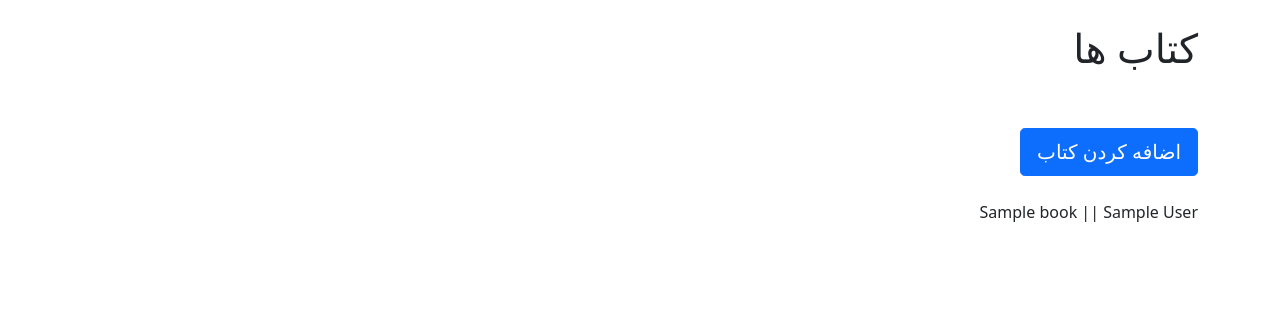
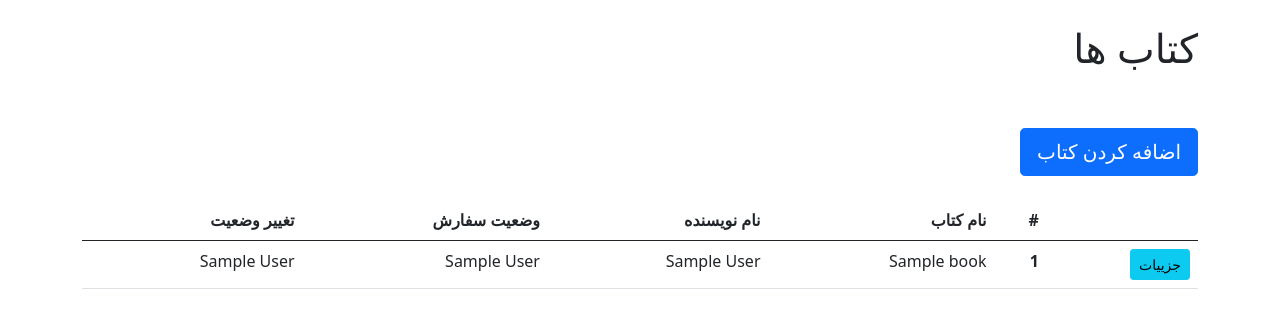
Before and after one commit to rzpanahi/Library-Manager, a Django app: page /books in a window 1280 px wide. Shown: the part 56-384 px from the top of the page. Run offline with Django 4.2, Linux system fonts and the light colour scheme; a user stored in the database is signed in; tables that the repository leaves empty hold one stand-in row (values such as "Sample post").

Commit message:
add book details

```diff
--- a/main/templates/books.html
+++ b/main/templates/books.html
@@ -11,9 +11,32 @@
     <a type="" class="btn btn-primary btn-lg" href="{% url 'addbook' %}">اضافه کردن کتاب</a>
     <br><br>
 
+    <table class="table">
+        <thead class="thead-dark">
+            <tr>
+                <th scope="col"></th>
+                <th scope="col">#</th>
+                <th scope="col">نام کتاب</th>
+                <th scope="col">نام نویسنده</th>
+                <th scope="col">وضعیت سفارش</th>
+                <th scope="col">تغییر وضعیت</th>
+            </tr>
+        </thead>
+        <tbody>
+            {% if books %}
             {% for book in books %}
-        <p>{{ book.name }} || {{ book.author }}</p>
+            <tr>
+                <td><a class="btn btn-sm btn-info" href="{% url 'book' book.id %}">جزییات</a></td>
+                <th scope="row">{{ book.id }}</th>
+                <td>{{ book.name }}</td>
+                <td>{{ book.author }}</td>
+                <td>{{ book.author }}</td>
+                <td>{{ book.author }}</td>
+            </tr>
             {% endfor %}
+            {% endif %}
+        </tbody>
+    </table>
 </div>
 
 {% endblock content %}
--- a/main/urls.py
+++ b/main/urls.py
@@ -7,4 +7,5 @@ urlpatterns = [
     path("logout", views.logout_user, name="logout"),
     path("books", views.books, name="books"),
     path("addbook", views.add_book, name="addbook"),
+    path("book/<int:pk>", views.book, name="book"),
 ]
--- a/main/views.py
+++ b/main/views.py
@@ -73,3 +73,17 @@ def add_book(request):
             messages.success(request, "کتاب با موفقیت ساخته شد")
             return redirect("books")
         return render(request, "book/add.html", {"form": form})
+
+
+def book(request, pk):
+    if not request.user.is_authenticated:
+        messages.success(request, "برای دسترسی باید وارد حساب کاربری خود شوید")
+        return redirect("login")
+
+    book = Book.objects.get(id=pk)
+
+    if not book:
+        messages.success(request, "کتابی با این شماره موجود نیست")
+        return redirect(request, "books.html", {})
+
+    return render(request, "book/book.html", {"book": book})
```
Also changed, not shown: main/templates/book/book.html (added, +16 -0 lines). Lines whose indentation alone changed are shown as unchanged.
